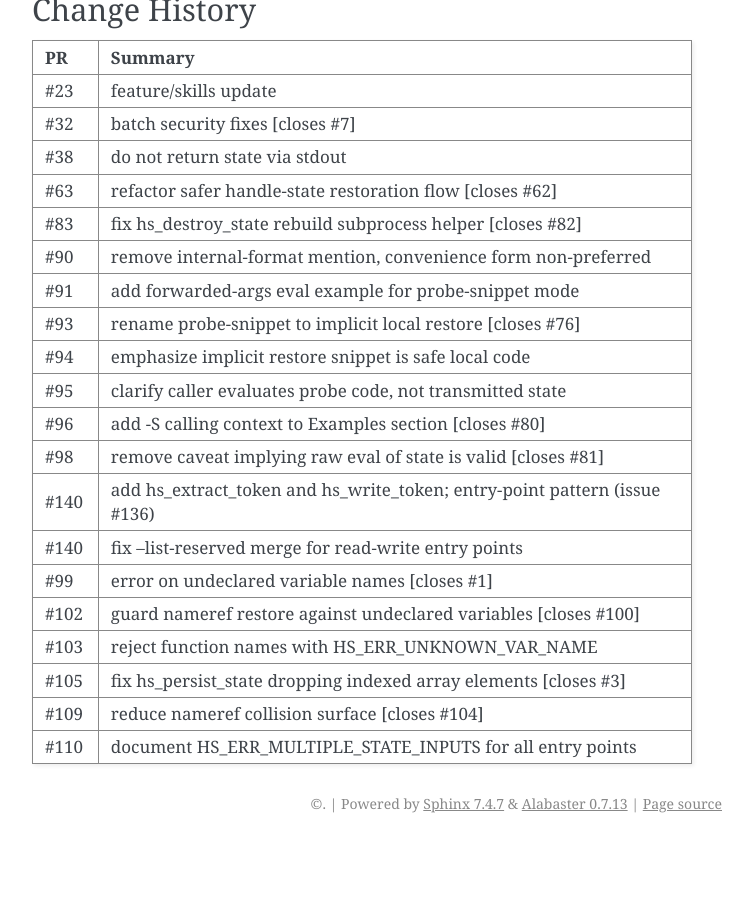
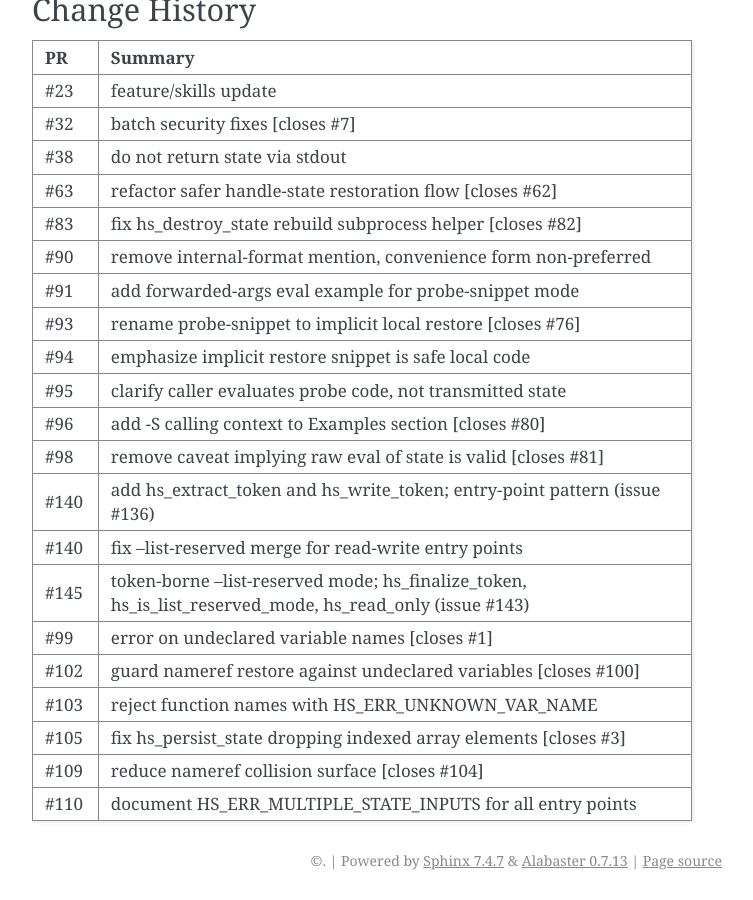
Before and after one commit to CriticalOptimisation/bash-deploy-libs, a Sphinx documentation site: the page built from docs/libraries/handle_state.rst, in a window 1280 px wide and 900 px high, scrolled down 14701 px. Shown: the whole window, without its empty margins (388-1141 px from the left). Built offline with Sphinx 7.4.7, drawn with Linux system fonts in a browser that asks for light colours; before the commit the page ends 15544 px from its top, so only the background shows below that.

Commit message:
docs(changelog): add #145 change-history rows (issue #143)
Record the token-borne --list-reserved change in the per-file change histories
of config/handle_state.sh, test/test-hs_persist_state.bats,
docs/libraries/handle_state.rst, and the handle-state and SCM skill history.md.

Co-Authored-By: Claude Opus 4.8 <noreply@anthropic.com>

```diff
--- a/docs/libraries/handle_state.rst
+++ b/docs/libraries/handle_state.rst
@@ -709,6 +709,8 @@ Change History
      - add hs_extract_token and hs_write_token; entry-point pattern (issue #136)
    * - #140
      - fix --list-reserved merge for read-write entry points
+   * - #145
+     - token-borne --list-reserved mode; hs_finalize_token, hs_is_list_reserved_mode, hs_read_only (issue #143)
    * - #99
      - error on undeclared variable names [closes #1]
    * - #102
```
Also changed, not shown: .claude/commands/handle-state/history.md, .claude/commands/software-configuration-management/history.md, 2 other files.
